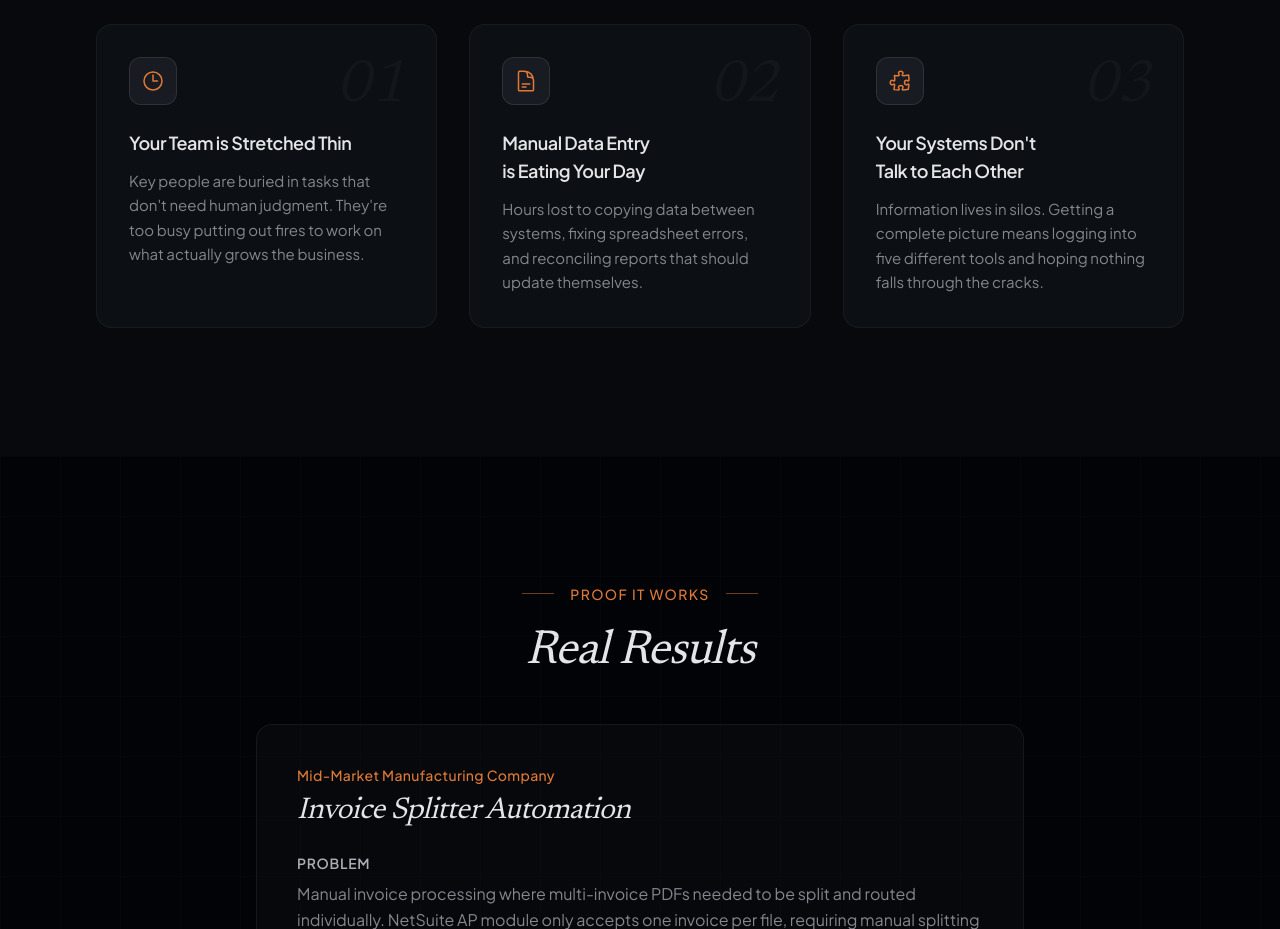
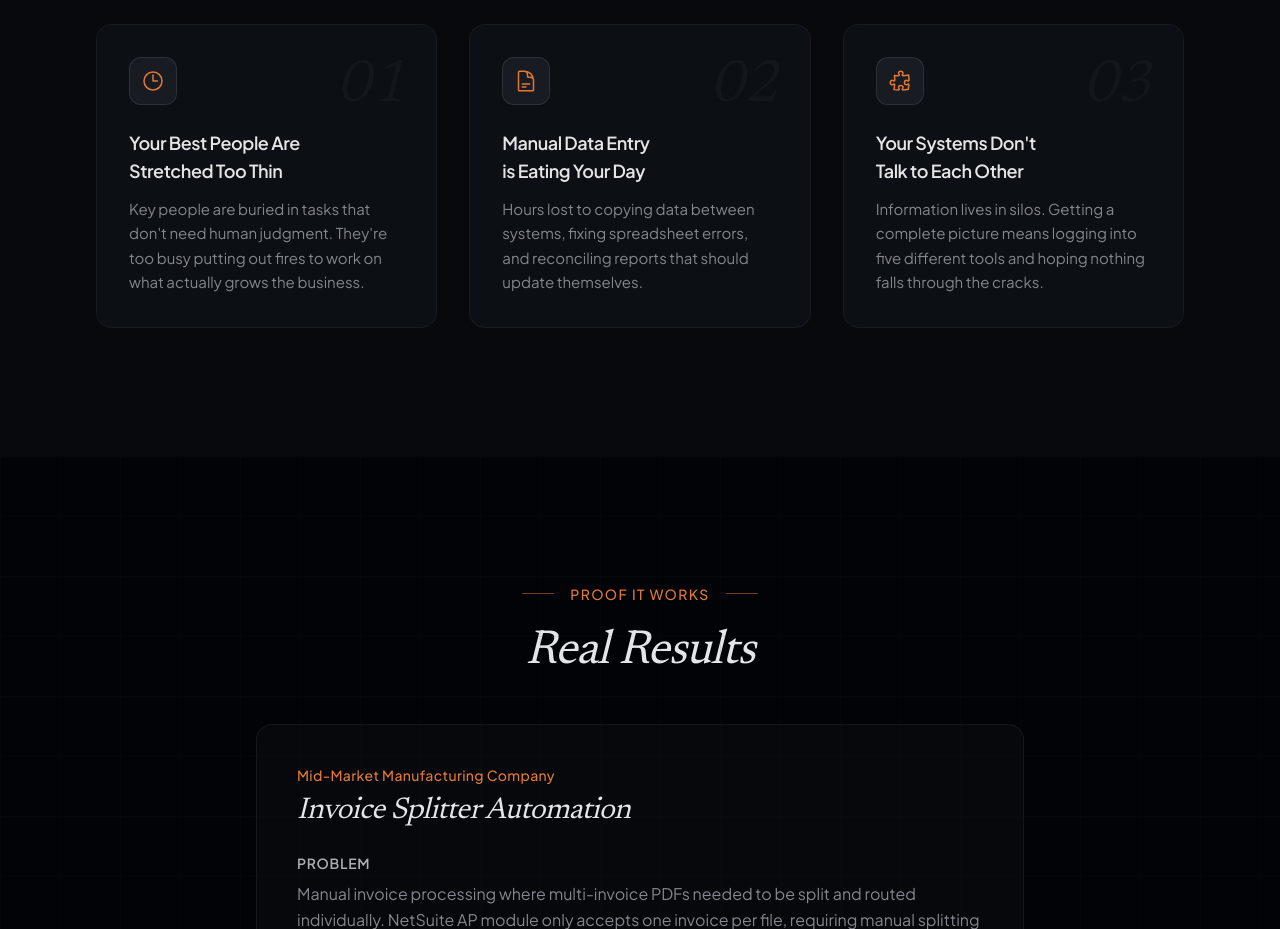
Before and after one commit to jakeschaaf/ProcevoAIWeb, a Next.js app: page / in a window 1280 px wide. Shown: the part 1060-1989 px from the top of the page. Built offline with nearby package versions, Linux system fonts and the light colour scheme.

Commit message:
fix(home): lengthen first pain point title for visual alignment

```diff
--- a/app/(marketing)/page.tsx
+++ b/app/(marketing)/page.tsx
@@ -34,7 +34,7 @@ export default function Home() {
         sectionTitle="Sound familiar?"
         points={[
           {
-            title: 'Your Team is Stretched Thin',
+            title: 'Your Best People Are Stretched Too Thin',
             description:
               "Key people are buried in tasks that don't need human judgment. They're too busy putting out fires to work on what actually grows the business.",
           },
```
